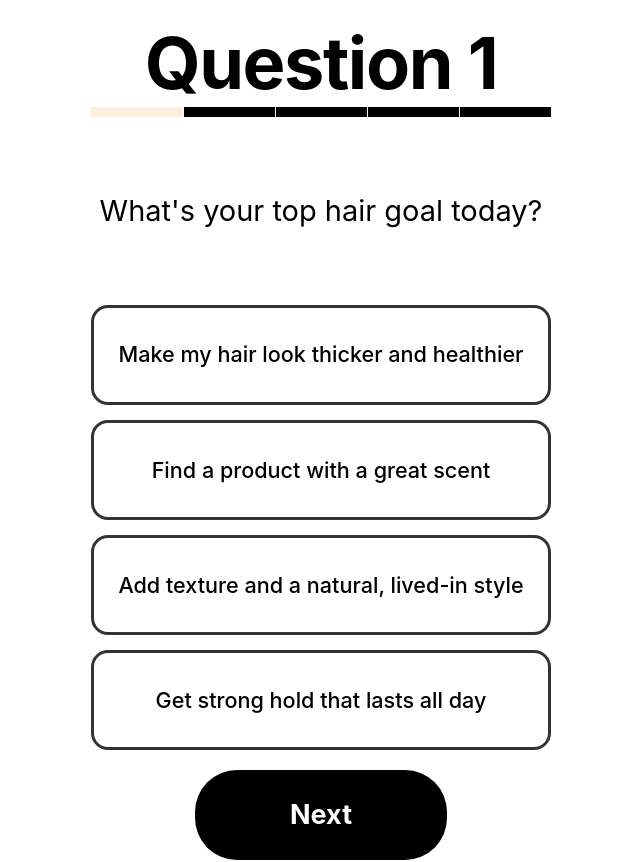
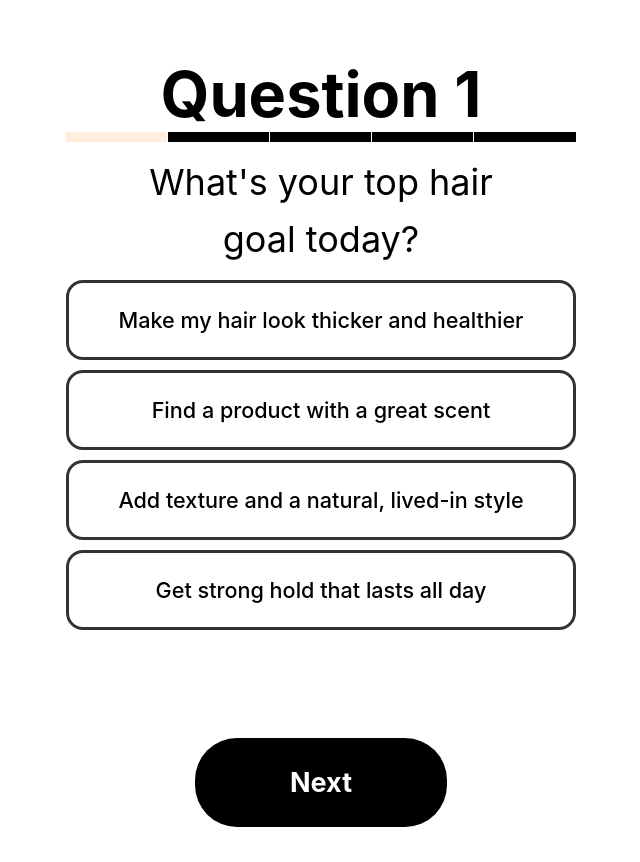
Before and after one commit to johanvargas/mh-brand-kiosk, a React (Vite) app: page /quiz in a window 1280 px wide. Shown: the top 862 px of the page, without its empty margins (73-713 px from the left). Built offline with nearby package versions, Linux system fonts and the light colour scheme.

Commit message:
canvas transformations working a lot better

```diff
--- a/src/index.css
+++ b/src/index.css
@@ -69,7 +69,6 @@ body {
   font-size: 3rem;
   font-weight: 700;
   color: #000;
-  margin: 0 0 0em 0;
   position: relative;
   display: inline-block;
 }
@@ -77,9 +76,9 @@ body {
 .results-title-underline {
   display: block;
   width: 100%;
-  height: 5px;
+  height: 10px;
   background-color: #000;
-  margin: 0.5em auto 0;
+  margin: 0 auto 0;
   position: relative;
 }
 
@@ -97,12 +96,12 @@ body {
   display: flex;
   justify-content: center;
   align-items: center;
-  max-height: 300px;
+  max-height: 400px;
 }
 
 .product-image {
   max-width: 100%;
-  max-height: 250px;
+  max-height: 400px;
   object-fit: contain;
 }
 
@@ -134,7 +133,7 @@ body {
   align-items: center;
   justify-content: center;
   gap: 0.5em;
-  margin-top: 4em;
+  margin-top: 3em;
   width: 100%;
 }
 
@@ -182,14 +181,14 @@ body {
   background: transparent;
   border: none;
   border-radius: 0;
-  padding: 1em 1em;
+  padding: 2.8em 1em;
   box-shadow: none;
   flex: 1;
   min-height: 0;
   display: flex;
   flex-direction: column;
   align-items: center;
-  width: 500px;
+  width: 550px;
   box-sizing: border-box;
 }
 
@@ -200,12 +199,10 @@ body {
   gap: 0;
 }
 
-.menu-title {
-  font-size: 2.25rem;
+.title {
+  font-size: 3.5rem;
   font-weight: 700;
   color: #000;
-  text-align: center;
-  margin: 0 0 0em 0 !important;
   position: relative;
   display: flex;
   flex-direction: column;
@@ -213,9 +210,20 @@ body {
   gap: 0.3em;
 }
 
+.title {
+  font-weight: 700;
+  text-align: center;
+  margin: 0em 0 0em 0;
+  flex-shrink: 0;
+  width: 100%;
+  max-width: 100%;
+  padding: 0;
+  box-sizing: border-box;
+}
+
 .menu-title-underline {
   display: block;
-  width: 110%;
+  width: 100%;
   height: 10px;
   background-color: #000;
   margin: 0;
@@ -264,6 +272,7 @@ body {
 }
 
 .menu-go-button {
+  display: block;
   background: #000;
   color: #fff;
   border: none;
@@ -310,19 +319,6 @@ body {
 
 .menu-home-link:hover {
   opacity: 0.7;
-}
-
-.question-title {
-  font-size: 4rem;
-  font-weight: 700;
-  color: #000;
-  text-align: center;
-  margin: 0em 0 0em 0;
-  flex-shrink: 0;
-  width: 100%;
-  max-width: 100%;
-  padding: 0;
-  box-sizing: border-box;
 }
 
 .question-progress-line {
@@ -374,18 +370,16 @@ body {
 }
 
 .question-text {
-  font-size: 1.61rem;
+  font-size: 2rem;
   font-weight: 400;
   color: #000;
-  line-height: 1;
   text-align: center;
   flex-shrink: 0;
-  width: 100%;
+  width: 80%;
   max-width: 100%;
-  padding: 0;
   box-sizing: border-box;
-  height: calc(1060px * 0.15);
-  min-height: calc(1060px * 0.15);
+  height: calc(1060px * 0.10);
+  min-height: calc(1060px * 0.13);
   max-height: calc(1060px * 0.15);
   display: flex;
   align-items: center;
@@ -398,7 +392,7 @@ body {
   display: flex;
   flex-direction: column;
   align-items: center;
-  gap: 0.75em;
+  gap: 0.5em;
   flex: 1;
   width: 100%;
   max-width: 100%;
@@ -411,7 +405,7 @@ body {
   max-width: 680px;
   min-height: 58px;
   padding: 18px 24px;
-  height: 100px;
+  height: 80px;
   font-size: 1.2rem;
   font-weight: 500;
   text-align: center;
@@ -492,7 +486,7 @@ button:active {
   gap: 0;
   flex-shrink: 0;
   width: 100%;
-  padding: 0 1em;
+  padding: 2.5em 0 1em 0 ;
   box-sizing: border-box;
 }
 
@@ -548,15 +542,6 @@ h1 {
   font-size: 3.5rem;
   line-height: 1.2;
   font-weight: 700;
-  letter-spacing: -0.02em;
-  margin: 0.5em 0;
-}
-
-h2 {
-  font-size: 2.75rem;
-  line-height: 1.3;
-  font-weight: 600;
-  margin: 0.5em 0;
 }
 
 h3 {
--- a/src/pages/CameraFilter.jsx
+++ b/src/pages/CameraFilter.jsx
@@ -1,6 +1,5 @@
 // TODO: screenshot capability
 // TODO: posting them to home page carousel
-// TODO: rotation and scaling on hairdos
 // TODO: pausing detection and reseting, clean reset
 
 import * as tf from "@tensorflow/tfjs"; /* Appears as not read but is VERY IMPORTANT */
@@ -8,40 +7,38 @@ import * as facemesh from "@tensorflow-models/face-landmarks-detection";
 import { useRef, useEffect, useState } from "react";
 import Webcam from "react-webcam";
 import { NavLink } from "react-router";
-import hairdo1 from "../assets/PNGs/AR_Hairstyles_1.png";
-import hairdo2 from "../assets/PNGs/AR_Hairstyles_2.png";
-import hairdo3 from "../assets/PNGs/AR_Hairstyles_3.png";
-import hairdo4 from "../assets/PNGs/AR_Hairstyles_4.png";
-import hairdo5 from "../assets/PNGs/AR_Hairstyles_5.png";
-import hairdo6 from "../assets/PNGs/AR_Hairstyles_6.png";
-import hairdo7 from "../assets/PNGs/AR_Hairstyles_7.png";
-import hairdo8 from "../assets/PNGs/AR_Hairstyles_8.png";
-import hairdo9 from "../assets/PNGs/AR_Hairstyles_9.png";
-import hairdo10 from "../assets/PNGs/AR_Hairstyles_10.png";
 
 const HEIGHT = 434;
 const WIDTH = 788;
+
+// Dynamically import all hairdo images using Vite's import.meta.glob()
+const hairdoModules = import.meta.glob("../assets/PNGs/AR_Hairstyles_*.png", {
+  eager: true,
+});
+
+// Convert to sorted array by extracting number from filename
+const hairdoImages = Object.keys(hairdoModules)
+  .sort((a, b) => {
+    const numA = parseInt(a.match(/\d+/)?.[0] || "0");
+    const numB = parseInt(b.match(/\d+/)?.[0] || "0");
+    return numA - numB;
+  })
+  .map((key) => hairdoModules[key].default || hairdoModules[key]);
 
 export default function CameraFilter() {
   const webcamRef = useRef(null);
   const canvasRef = useRef(null);
   const faceRef = useRef(null);
-  const hairdoRef = useRef(hairdo1);
+  const hairdoRef = useRef(hairdoImages[0]);
+  const rotationZRef = useRef(0); // z-axis rotation in radians (roll)
+  const rotationXRef = useRef(0); // x-axis rotation in radians (pitch)
+  const rotationYRef = useRef(0); // y-axis rotation in radians (yaw)
   const [filter, setFilter] = useState(false);
   const [currentImageIndex, setCurrentImageIndex] = useState(0);
-
-  const hairdoImages = [
-    hairdo1,
-    hairdo2,
-    hairdo3,
-    hairdo4,
-    hairdo5,
-    hairdo6,
-    hairdo7,
-    hairdo8,
-    hairdo9,
-    hairdo10,
-  ];
+  const [rotationZ, setRotationZ] = useState(0); // z-axis rotation in degrees
+  const [rotationX, setRotationX] = useState(0); // x-axis rotation in degrees
+  const [rotationY, setRotationY] = useState(0); // y-axis rotation in degrees
+  const [context, setContext] = useState(false);
 
   const detect = async (net) => {
     if (
@@ -78,48 +75,118 @@ export default function CameraFilter() {
       //TODO: type error reading null, accumulates after each render
       const ctx = canvasRef.current.getContext("2d", {
         willReadFrequently: true,
-        //desynchronized: true,
+        desynchronized: true,
+        perserveDrawingBuffer: true,
       });
 
       // HTMLCanvasElement.getContext() creates the 'canvas' to draw on
       requestAnimationFrame(() => {
-        //ctx.clearRect(0,0,ctx.width,ctx.height)
-        //const x = Math.floor(faceRef.current[0].keypoints[10].x);
-        //const y = Math.floor(faceRef.current[0].keypoints[10].y);
-        //const z = Math.floor(faceRef.current[0].keypoints[10].z);
+        const topX = Math.floor(faceRef.current[0].keypoints[10].x);
+        const topY = Math.floor(faceRef.current[0].keypoints[10].y);
+        const topZ = Math.floor(faceRef.current[0].keypoints[10].z);
+
+        const leftX = Math.floor(faceRef.current[0].keypoints[234].x);
+        const leftY = Math.floor(faceRef.current[0].keypoints[234].y);
+        const leftZ = Math.floor(faceRef.current[0].keypoints[234].z);
+
+        const rightX = Math.floor(faceRef.current[0].keypoints[454].x);
+        const rightY = Math.floor(faceRef.current[0].keypoints[454].y);
+        const rightZ = Math.floor(faceRef.current[0].keypoints[454].z);
+
+        const bottomX = Math.floor(faceRef.current[0].keypoints[152].x);
+        const bottomY = Math.floor(faceRef.current[0].keypoints[152].y);
+        const bottomZ = Math.floor(faceRef.current[0].keypoints[152].z);
+
+        const pitchDegrees = Math.atan2(bottomZ - topZ, bottomY - topY) * (180 / Math.PI)
+        const yawDegrees = Math.atan2(leftZ - rightZ, rightX - leftX) * (180 / Math.PI);
+        const rollDegrees = Math.atan2(rightY - leftY, rightX - leftX) * (180 / Math.PI)
+
+        //console.log("degrees, ", rollDegrees, pitchDegrees, yawDegrees)
+
         const faceWidth = Math.floor(faceRef.current[0].box.width);
         const faceHeight = Math.floor(faceRef.current[0].box.height);
         const x = Math.floor(faceRef.current[0].box.xMin);
         const y = Math.floor(faceRef.current[0].box.yMin);
 
-        console.log("face width: x: ", faceWidth, x);
+        // radions
+        // X-axis rotation handlers (pitch - tilt forward/backward)
+        setRotationX((prev) => Math.min(pitchDegrees)); // Limit to prevent flipping
+        //setRotationX((prev) => Math.max(prev - 15, -89)); // Limit to prevent flipping
 
+        // Y-axis rotation handlers (yaw - turn left/right)
+        setRotationY((prev) => Math.max(yawDegrees)); // Limit to prevent flipping
+        //setRotationY((prev) => Math.min(prev + 15, 89)); // Limit to prevent flipping
+
+        setRotationZ((prev) => rollDegrees);
+
+        // drawing image
         const image = new Image();
         image.src = hairdoRef.current;
-        ctx.fillRect(x, y, 10, 10);
 
-        //(xPosition, yPosition (from top left), width, height)
-        ctx.drawImage(image, x, y - 100, faceWidth, faceHeight);
+        // Calculate center point for rotation
+        const centerX = x + faceWidth / 2;
+        const centerY = y + faceHeight / 2;
 
-        //image.onload = ctx.drawImage(image, x + 60, y + 110, 175 * ((z / 100) - 1), 250 * ((z /100) - 1));
-        //image.onload = ctx.drawImage(image, x + 60, y + 110, 175, 250);
+        //console.log("refs, ", rotationXRef.current, rotationYRef.current, rotationZRef.current)
+
+        // Calculate scaling factors for X and Y axis rotations (perspective effect)
+        const scaleX = Math.cos(rotationYRef.current); // Y-axis rotation affects horizontal scale
+        const scaleY = Math.cos(rotationXRef.current); // X-axis rotation affects vertical scale
+
+        // Apply all rotation transformations
+        ctx.save();
+        ctx.translate(centerX, centerY);
+
+        // Apply Z-axis rotation (roll)
+        ctx.rotate(rotationZRef.current);
+
+        // Apply X and Y axis rotations through scaling (simulating 3D perspective)
+        ctx.scale(scaleX, scaleY * 0.93);
+
+        // Draw image centered
+        ctx.drawImage(
+          image,
+          -faceWidth / 2,
+          -faceHeight / 2,
+          faceWidth,
+          faceHeight,
+        );
         ctx.restore();
       });
     }, 1000 / 60);
 
     // detect interval
     setInterval(() => {
+
       detect(net);
     }, 1000 / 60);
   };
 
   useEffect(() => {
-    //runFacemesh();
+    // These are set on render, initial value for rotationN = 0, so 0
+
+    //rotationXRef.current = (rotationX * Math.PI) / 180;
+    //rotationYRef.current = (rotationY * Math.PI) / 180;
+    //rotationZRef.current = (rotationZ * Math.PI) / 180;
+    runFacemesh();
   }, []);
 
   useEffect(() => {
     hairdoRef.current = hairdoImages[currentImageIndex];
   }, [currentImageIndex]);
+
+  useEffect(() => {
+    // Convert degrees to radians and update refs
+    rotationZRef.current = (rotationZ * Math.PI) / 180;
+  }, [rotationZ]);
+
+  useEffect(() => {
+    rotationXRef.current = (rotationX * Math.PI) / 180;
+  }, [rotationX]);
+
+  useEffect(() => {
+    rotationYRef.current = (rotationY * Math.PI) / 180;
+  }, [rotationY]);
 
     const handlePreviousImage = () => {
       setCurrentImageIndex((prevIndex) =>
@@ -133,6 +200,39 @@ export default function CameraFilter() {
       );
     };
 
+  //  // Z-axis rotation handlers (roll)
+  //  const handleRotateZLeft = () => {
+  //    setRotationZ((prev) => prev - 15);
+  //  };
+  //
+  //  const handleRotateZRight = () => {
+  //    setRotationZ((prev) => prev + 15);
+  //  };
+  //
+  //  // X-axis rotation handlers (pitch - tilt forward/backward)
+  //  const handleRotateXUp = () => {
+  //    setRotationX((prev) => Math.min(prev + 15, 89)); // Limit to prevent flipping
+  //  };
+  //
+  //  const handleRotateXDown = () => {
+  //    setRotationX((prev) => Math.max(prev - 15, -89)); // Limit to prevent flipping
+  //  };
+  //
+  //  // Y-axis rotation handlers (yaw - turn left/right)
+  //  const handleRotateYLeft = () => {
+  //    setRotationY((prev) => Math.max(prev - 15, -89)); // Limit to prevent flipping
+  //  };
+  //
+  //  const handleRotateYRight = () => {
+  //    setRotationY((prev) => Math.min(prev + 15, 89)); // Limit to prevent flipping
+  //  };
+  //
+  //  const handleResetRotation = () => {
+  //    setRotationZ(0);
+  //    setRotationX(0);
+  //    setRotationY(0);
+  //  };
+  //
   return (
     <>
       <div className="camera-page-container">
@@ -158,6 +258,7 @@ export default function CameraFilter() {
             height: HEIGHT,
           }}
         ></canvas>
+
         <h2 className="home-title">Select Your Style</h2>
         <div className="product-image-container">
           <button
@@ -182,15 +283,91 @@ export default function CameraFilter() {
             ›
           </button>
         </div>
+
+        {/*
+        <div className="rotation-controls">
+          <div className="rotation-axis-group">
+            <label>Z-Axis (Roll)</label>
+            <div className="rotation-buttons-row">
               <button
                 type="button"
-          className="menu-go-button cam-go-button"
+                className="rotation-button"
+                onClick={handleRotateZLeft}
+                aria-label="Rotate Z left"
+              >
+                ↶ Left
+              </button>
+              <button
+                type="button"
+                className="rotation-button"
+                onClick={handleRotateZRight}
+                aria-label="Rotate Z right"
+              >
+                Right ↷
+              </button>
+            </div>
+          </div>
+          <div className="rotation-axis-group">
+            <label>X-Axis (Pitch)</label>
+            <div className="rotation-buttons-row">
+              <button
+                type="button"
+                className="rotation-button"
+                onClick={handleRotateXUp}
+                aria-label="Rotate X up"
+              >
+                ↑ Up
+              </button>
+              <button
+                type="button"
+                className="rotation-button"
+                onClick={handleRotateXDown}
+                aria-label="Rotate X down"
+              >
+                Down ↓
+              </button>
+            </div>
+          </div>
+          <div className="rotation-axis-group">
+            <label>Y-Axis (Yaw)</label>
+            <div className="rotation-buttons-row">
+              <button
+                type="button"
+                className="rotation-button"
+                onClick={handleRotateYLeft}
+                aria-label="Rotate Y left"
+              >
+                ← Left
+              </button>
+              <button
+                type="button"
+                className="rotation-button"
+                onClick={handleRotateYRight}
+                aria-label="Rotate Y right"
+              >
+                Right →
+              </button>
+            </div>
+          </div>
+          <button
+            type="button"
+            className="rotation-button rotation-reset"
+            onClick={handleResetRotation}
+            aria-label="Reset all rotations"
+          >
+            Reset All
+          </button>
+        </div>
+        <button
+          type="button"
+          //className="menu-go-button cam-go-button"
+          className="home-cta-button"
           onClick={() => {
             return;
           }}
         >
           Share to Screen
-        </button>
+        </button> */}
         <div className="camera-footer">
           <NavLink to="/" className="home-link">
             Home
--- a/src/pages/Menu.jsx
+++ b/src/pages/Menu.jsx
@@ -20,8 +20,8 @@ const Menu = () => {
 
   return (
     <>
-      <div className="question-container menu-container">
-        <h1 className="question-title menu-title">
+      <div className="question-container">
+        <h1 className="title">
           Select One
           <span className="menu-title-underline"></span>
         </h1>
--- a/src/pages/QuestionSequence.jsx
+++ b/src/pages/QuestionSequence.jsx
@@ -34,7 +34,6 @@ const QuestionSequence = () => {
   };
 
   const Button = () => {
-
     return (
       <>
         <div className="quiz-navigation">
@@ -81,11 +80,6 @@ const QuestionSequence = () => {
               Next
             </button>
           )}
-          <div className="results-links-container">
-            <NavLink to="/" className="home-link">Home</NavLink>
-            <span className="results-links-separator">|</span>
-            <NavLink to="/camera" className="results-camera-link">Fun with Hair Styles</NavLink>
-          </div>
         </div>
       </>
     );
@@ -111,7 +105,7 @@ const QuestionSequence = () => {
 
     return (
       <div className="question-container">
-        <h1 className="question-title">
+        <h1 className="title">
           Question {questionnaireState.currentQuestionIndex + 1}
         </h1>
         <div
@@ -139,6 +133,11 @@ const QuestionSequence = () => {
     <>
       <SelectQuestions />
       <Button />
+          <div className="results-links-container">
+            <NavLink to="/" className="home-link">Home</NavLink>
+            <span className="results-links-separator">|</span>
+            <NavLink to="/camera" className="results-camera-link">Fun with Hair Styles</NavLink>
+          </div>
     </>
   );
 };
--- a/src/pages/Results.jsx
+++ b/src/pages/Results.jsx
@@ -14,9 +14,9 @@ export default function Results() {
 
   return (
     <>
-      <div className="results-content">
+      <div className="quiz-navigation">
         <div className="results-header">
-          <h1 className="results-title">
+          <h1 className="title">
             {currentProduct.name}
             <span className="results-title-underline"></span>
           </h1>
```
Lines whose indentation alone changed are shown as unchanged.
